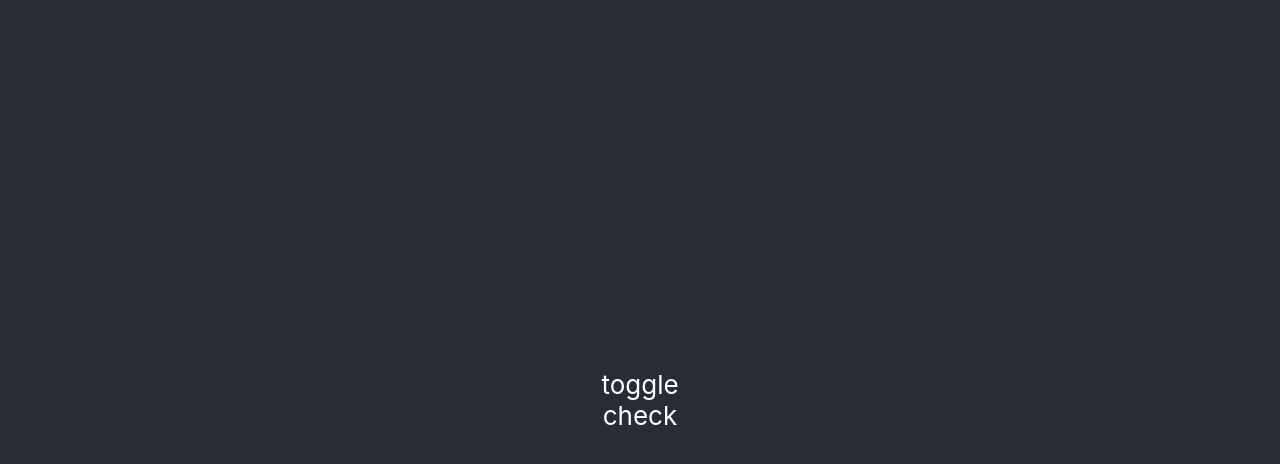
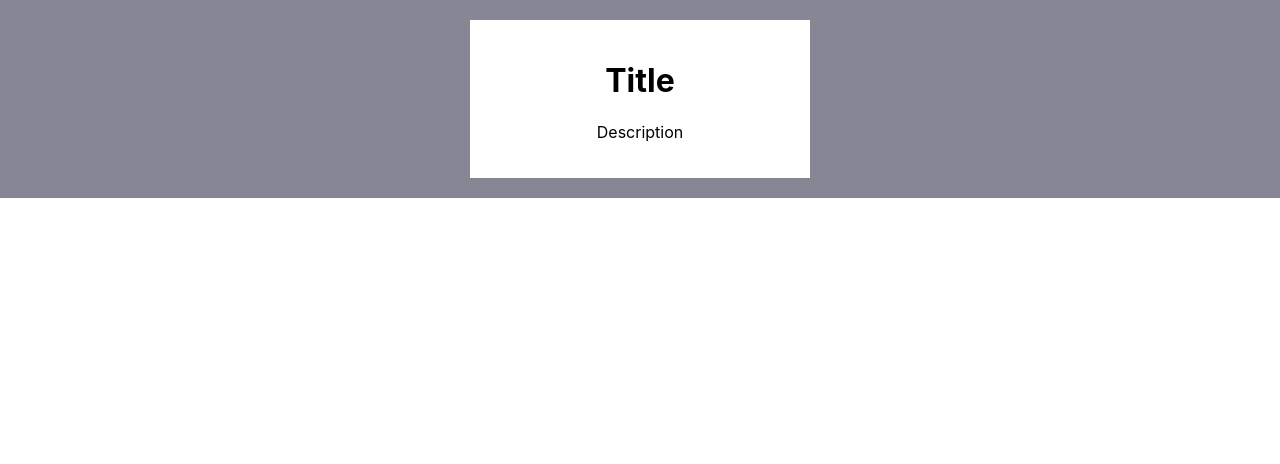
Before and after one commit to egorbaron/react-billing-widget, a React (Create React App) app: page / in a window 1280 px wide. Shown: the top 464 px of the page. Built offline with nearby package versions, Linux system fonts and the light colour scheme.

Commit message:
added content

```diff
--- a/src/App.css
+++ b/src/App.css
@@ -1,38 +1,12 @@
-.App {
-  text-align: center;
+.wrapper {
+  background: rgba(33,33,58,.54);
+  padding: 20px;
 }
 
-.App-logo {
-  height: 10vmin;
-  pointer-events: none;
+.container {
+  max-width: 300px;
+  padding: 20px;
+  text-align: center;
+  background-color: #ffffff;
+  margin: auto;
 }
-
-@media (prefers-reduced-motion: no-preference) {
-  .App-logo {
-    animation: App-logo-spin infinite 20s linear;
-  }
-}
-
-.App-header {
-  background-color: #282c34;
-  min-height: 100vh;
-  display: flex;
-  flex-direction: column;
-  align-items: center;
-  justify-content: center;
-  font-size: calc(10px + 2vmin);
-  color: white;
-}
-
-.App-link {
-  color: #61dafb;
-}
-
-@keyframes App-logo-spin {
-  from {
-    transform: rotate(0deg);
-  }
-  to {
-    transform: rotate(360deg);
-  }
-}
--- a/src/App.js
+++ b/src/App.js
@@ -1,20 +1,17 @@
 import { useState } from 'react';
-import logo from './logo.svg';
 import './App.css';
 
 function App() {
-  const [toggle, setToggle] = useState(false);
-  const onClick = () => setToggle(!toggle);
-  const onCheck = () => {
-    console.log(document.getElementById("blueimp-gallery"))
-  }
   return (
-    <div className="App">
-      <header className="App-header">
-        {toggle && <img src={logo} className="App-logo" alt="logo" />}
-        <div onClick={onClick}>toggle</div>
-        <div onClick={onCheck}>check</div>
-      </header>
+    <div className="wrapper">
+      <div className="container">
+        <h1>
+          Title
+        </h1>
+        <p>
+          Description
+        </p>
+      </div>
     </div>
   );
 }
```
Also changed, not shown: 1 other file (tests, documents, lock files or other folders).
